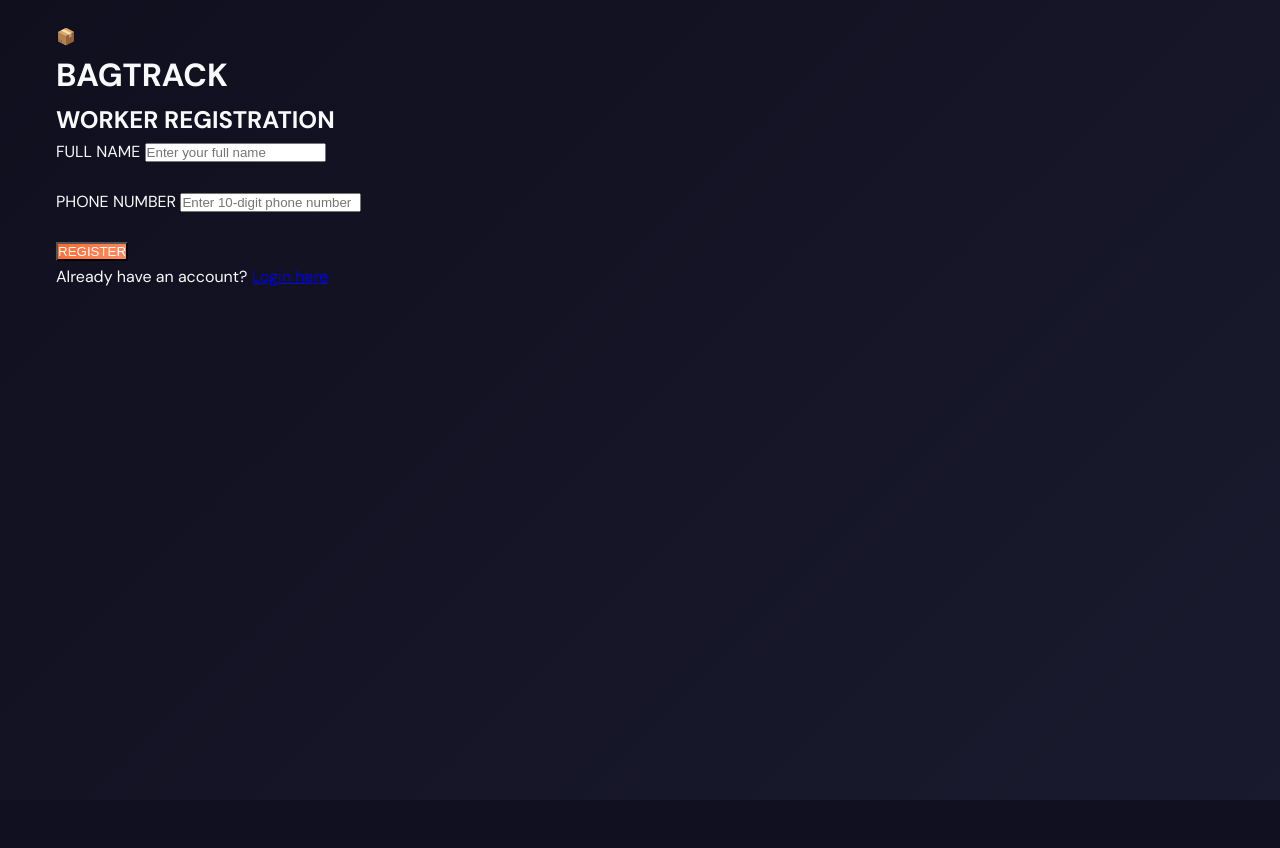
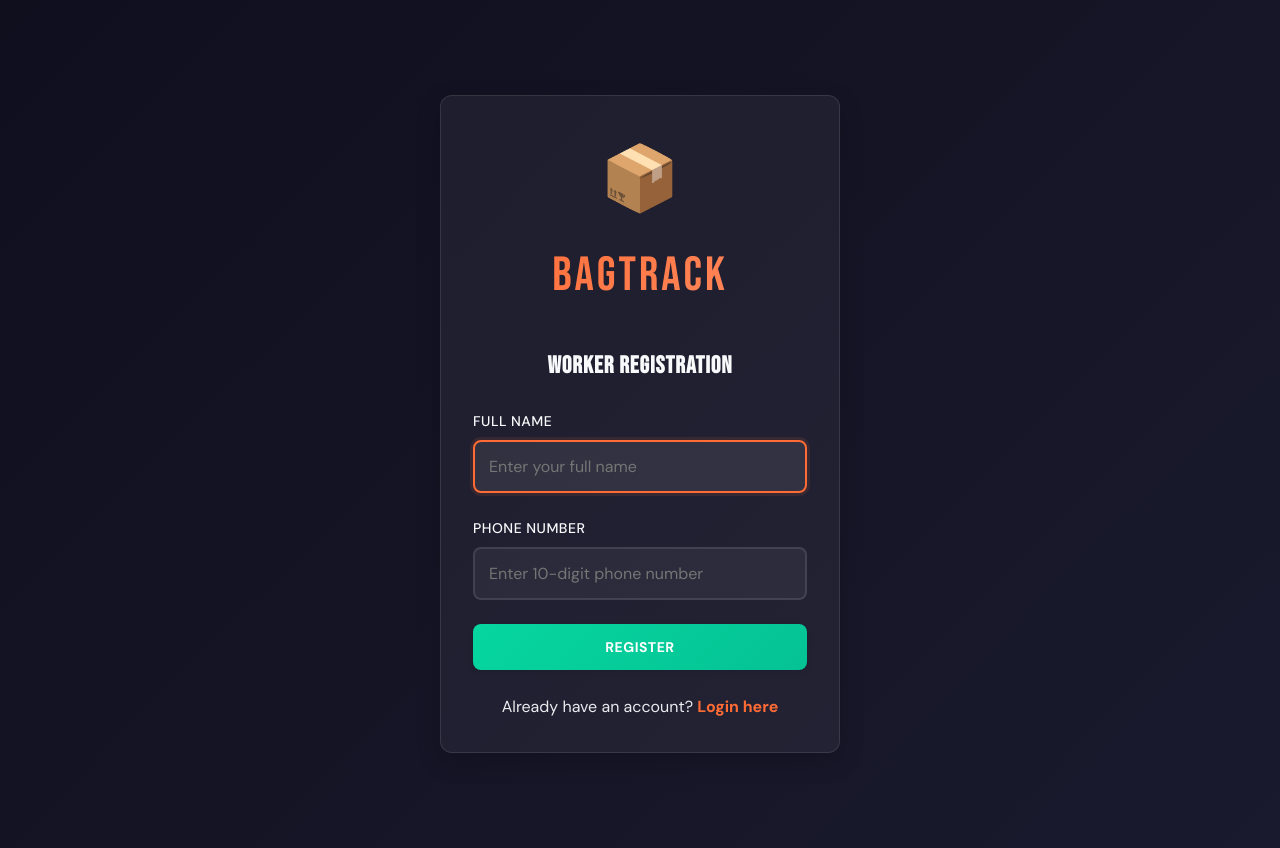
Before and after one commit to Sambhav-Shrimal/bagtracksys, a Flask app: page /register in a window 1280 px wide. Before the commit the page ends 800 px from the top, so only its background shows below. Run offline with Flask 3, Linux system fonts and the light colour scheme.

Commit message:
Refactor registration form layout and styles

```diff
--- a/bagtrack/templates/register.html
+++ b/bagtrack/templates/register.html
@@ -1,43 +1,58 @@
 {% extends "base.html" %}
+
 {% block title %}Register{% endblock %}
+
 {% block content %}
-
-<div class="auth-box">
-    <div class="logo-section">
-        <div class="logo-icon">📦</div>
-        <h1 class="app-name">BAGTRACK</h1>
+<div class="auth-container">
+    <div class="auth-card">
+        <div class="auth-logo">
+            <div class="auth-logo-icon">📦</div>
+            <div class="auth-logo-text">BAGTRACK</div>
         </div>
 
-    <h2 class="auth-title">WORKER REGISTRATION</h2>
+        <h2 class="text-center mb-3" style="font-family: var(--font-display); font-size: 1.5rem; letter-spacing: 1px;">
+            WORKER REGISTRATION
+        </h2>
 
-    {% with messages = get_flashed_messages(with_categories=true) %}
-        {% if messages %}
-            {% for category, message in messages %}
-                <div class="alert alert-{{ category }}">{{ message }}</div>
-            {% endfor %}
-        {% endif %}
-    {% endwith %}
-
-    <form method="POST" class="auth-form">
+        <form method="POST" action="{{ url_for('register') }}">
             <div class="form-group">
-            <label for="name">FULL NAME</label>
-            <input type="text" id="name" name="name" required
-                   placeholder="Enter your full name" autocomplete="name">
+                <label class="form-label" for="name">Full Name</label>
+                <input
+                    type="text"
+                    id="name"
+                    name="name"
+                    class="form-input"
+                    placeholder="Enter your full name"
+                    required
+                    autofocus
+                >
             </div>
 
             <div class="form-group">
-            <label for="phone_number">PHONE NUMBER</label>
-            <input type="tel" id="phone_number" name="phone_number" required
+                <label class="form-label" for="phone_number">Phone Number</label>
+                <input
+                    type="tel"
+                    id="phone_number"
+                    name="phone_number"
+                    class="form-input"
                     placeholder="Enter 10-digit phone number"
-                   pattern="[0-9]{10}" maxlength="10" autocomplete="tel">
+                    required
+                    pattern="[0-9]{10}"
+                    maxlength="10"
+                >
             </div>
 
-        <button type="submit" class="btn-primary">REGISTER</button>
+
+
+            <button type="submit" class="btn btn-success btn-block">
+                REGISTER
+            </button>
         </form>
 
-    <p class="auth-link">
-        Already have an account? <a href="{{ url_for('login') }}">Login here</a>
-    </p>
+        <div class="auth-toggle">
+            Already have an account?
+            <a href="{{ url_for('login') }}">Login here</a>
         </div>
-
+    </div>
+</div>
 {% endblock %}
```
Lines whose indentation alone changed are shown as unchanged.
